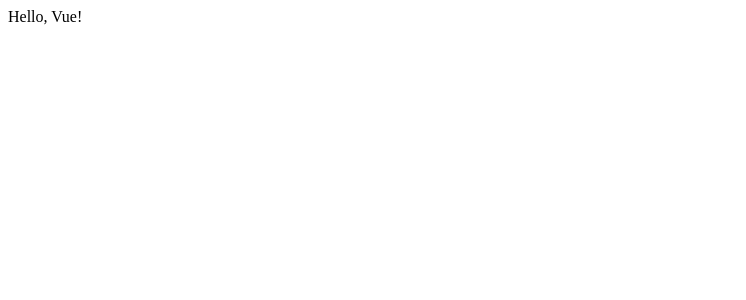
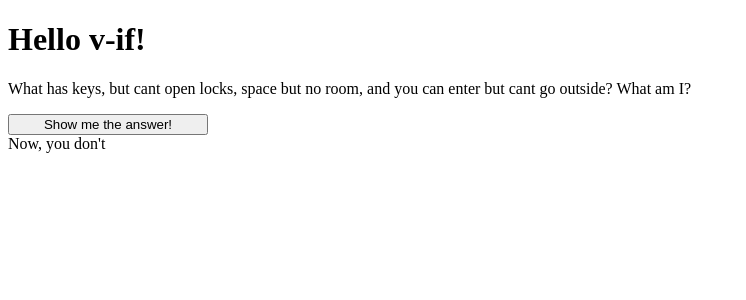
Before and after one commit to sameep-git/vueJS-webtech, a Vue app in the folder learn-vue-3/: page / in a window 1280 px wide. Shown: the top 300 px of the page, without its empty margins (0-746 px from the left). Built offline with nearby package versions, Linux system fonts and the light colour scheme.

Commit message:
v-if completed

```diff
--- a/learn-vue-3/src/App.vue
+++ b/learn-vue-3/src/App.vue
@@ -1,8 +1,32 @@
 <template>
-  <div>Hello, Vue!</div>
+  <h1>{{ message }}</h1>
+
+  <p>
+    What has keys, but cant open locks, space but no room, and you can enter but cant go outside? What am I?
+  </p>
+
+  <button style="width: 200px;" @click="showAnswer = !showAnswer">
+    {{ !showAnswer? 'Show me the answer!': 'Hide the answer!' }}
+  </button>
+
+  <div v-if="showAnswer">
+    A keyboard.
+  </div>
+
+  <div v-if="Math.random() > 0.5">
+    Now you see.
+  </div>
+  <div v-else>
+    Now, you don't
+  </div>
 </template>
 
 <script setup>
+
+import { ref } from 'vue';
+
+let message = ref('Hello v-if!');
+let showAnswer = ref(false);
 
 </script>
 
```
